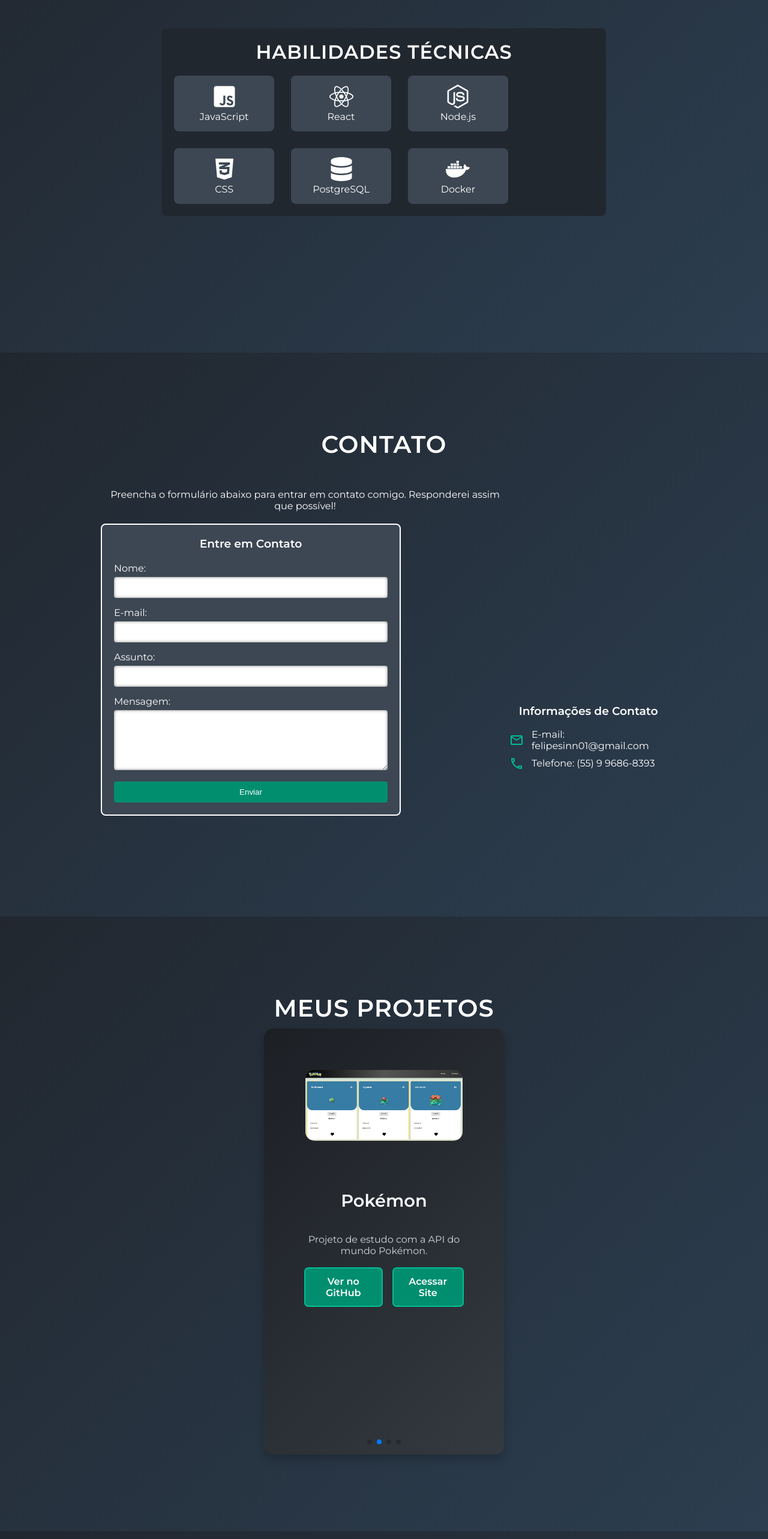
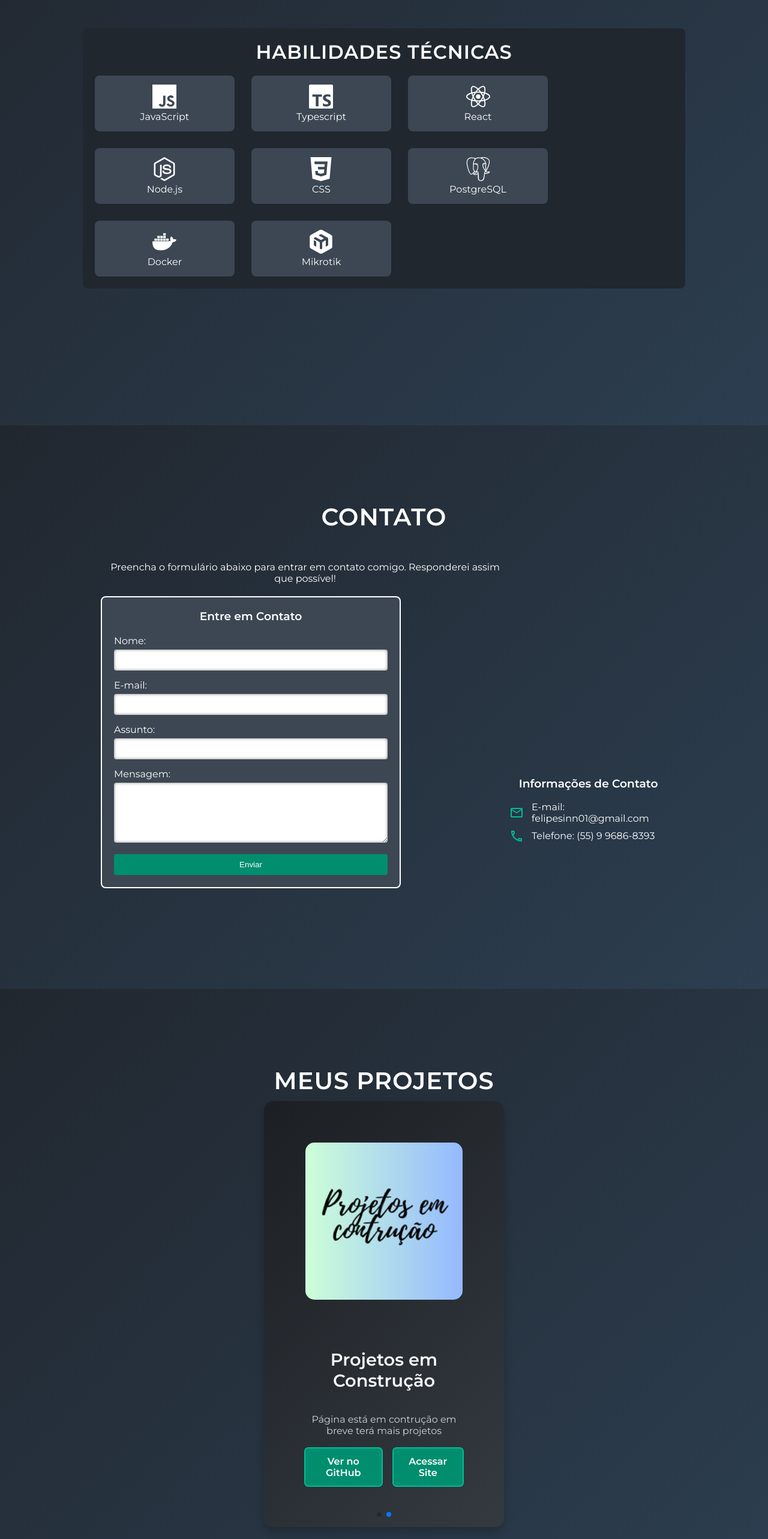
Before and after one commit to felipesinn/portifolio_felipe_react, a React (Vite) app: page / in a window 1280 px wide. Shown: the part 1040-3606 px from the top of the page at 60% size. Built offline with nearby package versions, Linux system fonts and the light colour scheme.

Commit message:
melhorias

```diff
--- a/src/components/common/Footer.tsx
+++ b/src/components/common/Footer.tsx
@@ -1,4 +1,3 @@
-// components/common/Footer.tsx
 import React from 'react';
 import { FooterContainer, FooterText, SocialLinks } from './FooterStyles'; // Importando os estilos
 import { FaGithub, FaLinkedin, FaEnvelope } from 'react-icons/fa';
--- a/src/components/contact/ContactStyles.ts
+++ b/src/components/contact/ContactStyles.ts
@@ -87,21 +87,21 @@ export const ContactInfo = styled.div`
    margin-top:38%;
    margin-left:auto;
    margin-right:auto;
-   color:white; /* Cor do texto */
+   color:white;
 
    h3 {
-     margin-bottom:18px; /* Espaçamento abaixo do título */
+     margin-bottom:18px;
      text-align:center;
    }
 
    p {
-     margin:.5rem auto; /* Espaçamento entre os parágrafos e centraliza o texto */
+     margin:.5rem auto;
      font-size: 1rem;
      display:flex;
      align-items:center;
 
      svg {
-       margin-right:.8rem; /* Espaçamento entre ícone e texto */
+       margin-right:.8rem;
        color:#00bd95;
      }
    }
--- a/src/components/header/Header.tsx
+++ b/src/components/header/Header.tsx
@@ -24,7 +24,7 @@ export const Header: React.FC = () => {
             </ScrollLink>
           </li>
           <li>
-            <ScrollLink to="habilidades" smooth={true} duration={400} offset={-280} onClick={toggleMenu}>
+            <ScrollLink to="habilidades" smooth={true} duration={400} offset={-260} onClick={toggleMenu}>
               <FaTools /> Habilidades
             </ScrollLink>
           </li>
--- a/src/components/home/HomePage.tsx
+++ b/src/components/home/HomePage.tsx
@@ -1,4 +1,3 @@
-// components/home/HomePage.tsx
 import profileImage from "../../img/felipe1-depositphotos-bgremover.png";
 import {
   Content,
--- a/src/components/iconsLink/SocialIcons.tsx
+++ b/src/components/iconsLink/SocialIcons.tsx
@@ -1,4 +1,3 @@
-// components/iconsLink/SocialIcons.tsx
 import styled from "styled-components";
 import { FaGithub, FaEnvelope, FaLinkedin } from "react-icons/fa";
 
--- a/src/components/projects/ProjectsPage.tsx
+++ b/src/components/projects/ProjectsPage.tsx
@@ -9,8 +9,8 @@ import "swiper/css";
 import "swiper/css/navigation";
 import "swiper/css/pagination";
 
-import projetoA from "../../img/pokemon.png";
-import projetoB from "../../img/Captura de tela 2024-12-07 154631.png";
+/*import projetoA from "../../img/pokemon.png";*/
+/*import projetoB from "../../img/Captura de tela 2024-12-07 154631.png";*/
 import projetoC from "../../img/Inserir um título.png";
 import {
   CarouselContainer,
@@ -30,6 +30,7 @@ const projects = [
     description: "Página está em contrução em breve terá mais projetos",
     image: projetoC,
   },
+  /*
   {
     id: "pokemon",
     title: "Pokémon",
@@ -45,7 +46,7 @@ const projects = [
     image: projetoB,
     github: "https://github.com/felipesinn/projeto-frontEnd-2-growdev-rick-and-morty.git",
     site: "https://projeto-front-end-2-growdev-rick-and-morty.vercel.app/",
-  },
+  },*/
   {
     id: "Projetos em Construção",
     title: "Projetos em Construção",
@@ -65,7 +66,7 @@ export const ProjectsPage: React.FC = () => {
   grabCursor
   centeredSlides
   loop
-  slidesPerView={1} // padrão para telas menores
+  slidesPerView={1}
   coverflowEffect={{
     rotate: 50,
     stretch: 0,
@@ -102,16 +103,12 @@ export const ProjectsPage: React.FC = () => {
                     <p>{project.description}</p>
                     <ButtonContainer>
                       <ProjectButton
-                        href={project.github}
-                        target="_blank"
-                        rel="noopener noreferrer"
+
                       >
                         Ver no GitHub
                       </ProjectButton>
                       <ProjectButton
-                        href={project.site}
-                        target="_blank"
-                        rel="noopener noreferrer"
+
                       >
                         Acessar Site
                       </ProjectButton>
--- a/src/components/projects/ProjectsStyles.ts
+++ b/src/components/projects/ProjectsStyles.ts
@@ -24,6 +24,7 @@ export const SlideContent = styled.div`
 
   @media (max-width: 768px) {
     padding: 15px;
+    margin-bottom: 24px;
   }
 `;
 
--- a/src/components/skills/Skills.tsx
+++ b/src/components/skills/Skills.tsx
@@ -1,16 +1,19 @@
-// components/skills/SkillsPage.tsx
 import React from 'react';
-import { FaJsSquare, FaReact, FaNodeJs, FaCss3Alt, FaDatabase, FaDocker} from 'react-icons/fa'; // Importando ícones
+import { FaNodeJs} from 'react-icons/fa';
 import PageContainer from '../common/PageContainer';
 import { SkillsList, SkillItem, SkillsContainer, Card } from './SkillsPageStyles';
+import { SiTypescript, SiMikrotik, SiJavascript, SiReact, SiCss3, SiPostgresql, SiDocker } from 'react-icons/si';
+
 
 const skills = [
-  { name: 'JavaScript', icon: <FaJsSquare size={40} /> },
-  { name: 'React', icon: <FaReact size={40} /> },
+  { name: 'JavaScript', icon: <SiJavascript size={40} /> },
+  { name: 'Typescript', icon: <SiTypescript size={40} /> },
+  { name: 'React', icon: <SiReact size={40} /> },
   { name: 'Node.js', icon: <FaNodeJs size={40} /> },
-  { name: 'CSS', icon: <FaCss3Alt size={40} /> },
-  { name: 'PostgreSQL', icon: <FaDatabase size={40} /> },
-  { name: 'Docker', icon: <FaDocker size={40} /> },
+  { name: 'CSS', icon: <SiCss3 size={40} /> },
+  { name: 'PostgreSQL', icon: <SiPostgresql size={40} /> },
+  { name: 'Docker', icon: <SiDocker size={40} /> },
+  { name: 'Mikrotik', icon: <SiMikrotik size={40} /> }
 ];
 
 
--- a/src/components/skills/SkillsPageStyles.ts
+++ b/src/components/skills/SkillsPageStyles.ts
@@ -1,4 +1,3 @@
-// components/skills/SkillsPageStyles.ts
 import styled from 'styled-components';
 
 export const SkillsContainer = styled.div`
--- a/src/globalstyles/styles.ts
+++ b/src/globalstyles/styles.ts
@@ -6,5 +6,6 @@ export default createGlobalStyle`
     margin: 0;
     padding: 0%;
     box-sizing: border-box;
+
   }
 `
```
Also changed, not shown: src/img/CZNet-Branco-Vermelho-Copia.png (deleted).
